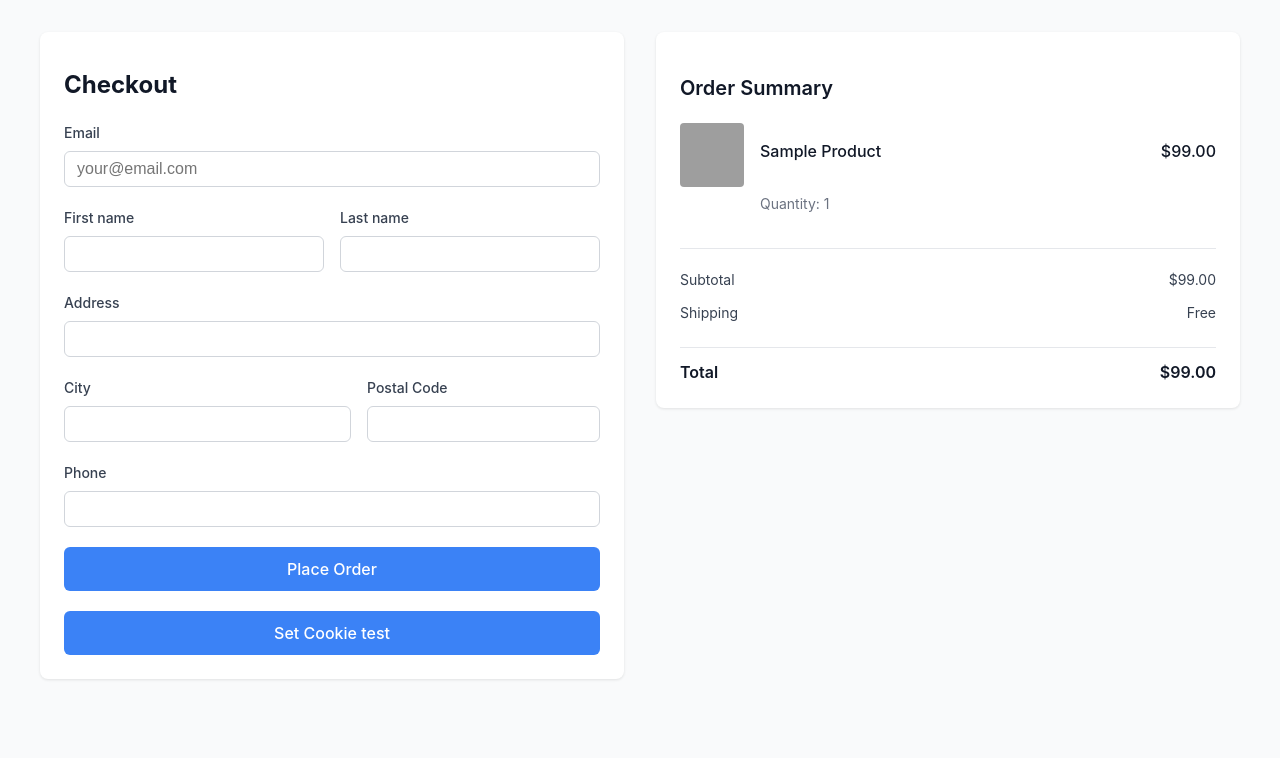
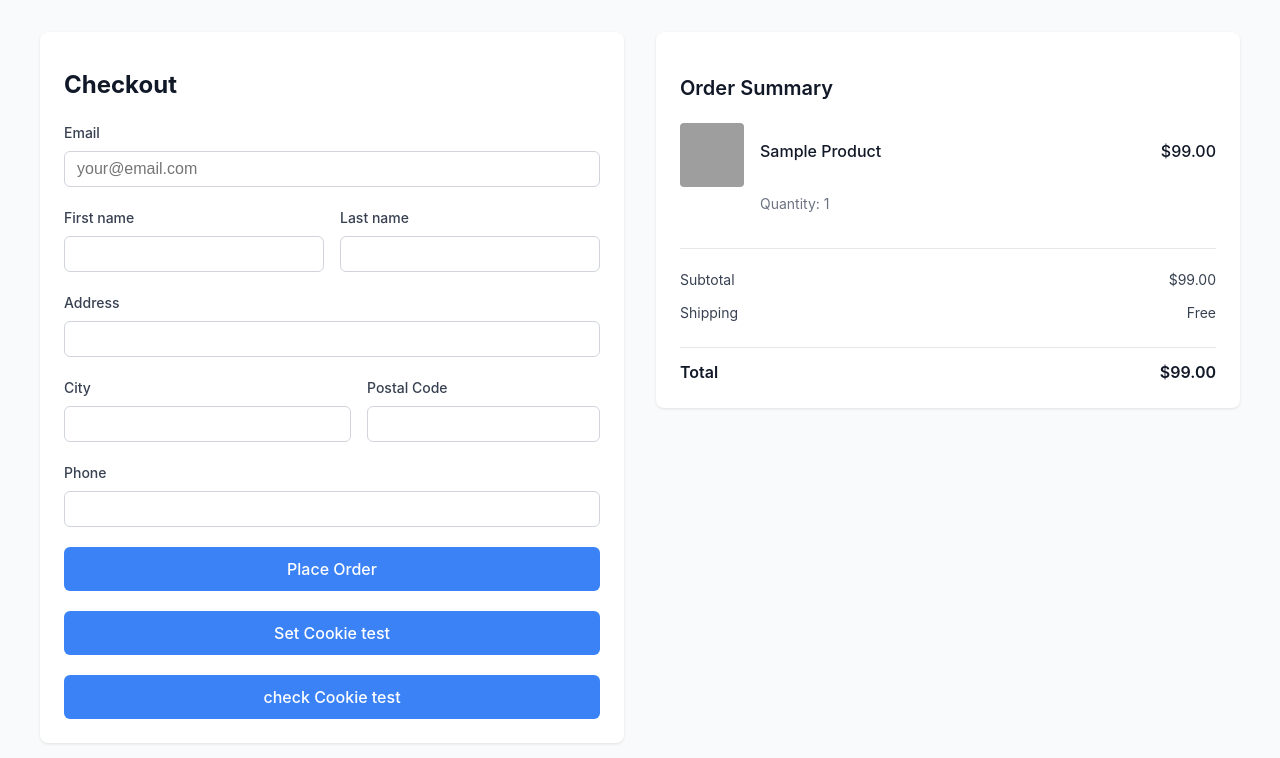
Before and after one commit to rohith-siddharth/demo-adv, a React (Vite) app: page / in a window 1280 px wide. Shown: the top 758 px of the page. Built offline with nearby package versions, Linux system fonts and the light colour scheme; grey boxes are pictures that could not be loaded.

Commit message:
check cookie test

```diff
--- a/src/pages/CheckoutPage.jsx
+++ b/src/pages/CheckoutPage.jsx
@@ -101,6 +101,25 @@ const CheckoutPage = () => {
   Set Cookie test
 </button>
 
+<button
+  onClick={async () => {
+    try {
+      const response = await fetch("https://backend-test-t21m.onrender.com/check-cookie", {
+        method: "GET",
+        credentials: "include", // ✅ Required for cross-site cookies
+      });
+
+      const data = await response.json();
+      console.log(data.message); // Log the response message
+    } catch (error) {
+      console.error("Error:", error);
+    }
+  }}
+  style={styles.button}
+>
+  check Cookie test
+</button>
+
               </form>
             </div>
           </div>
```
